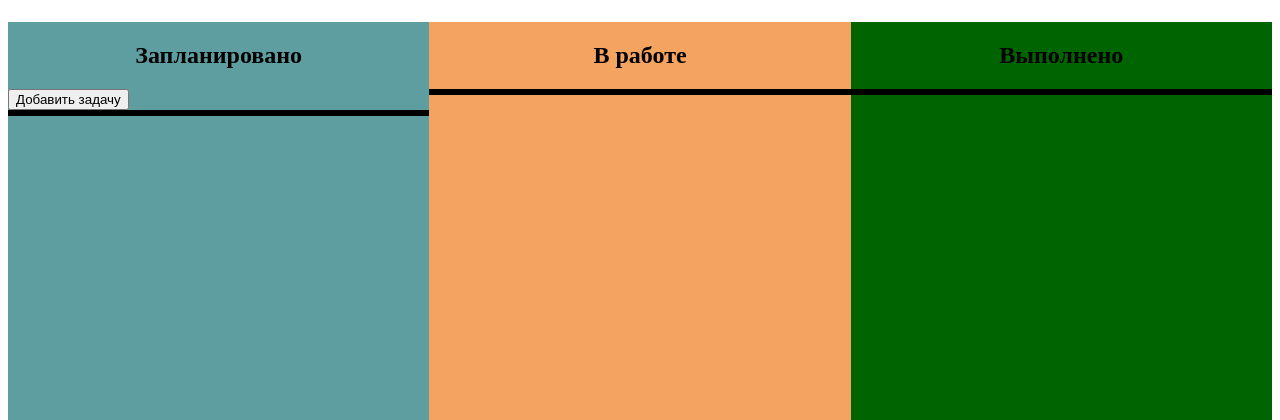
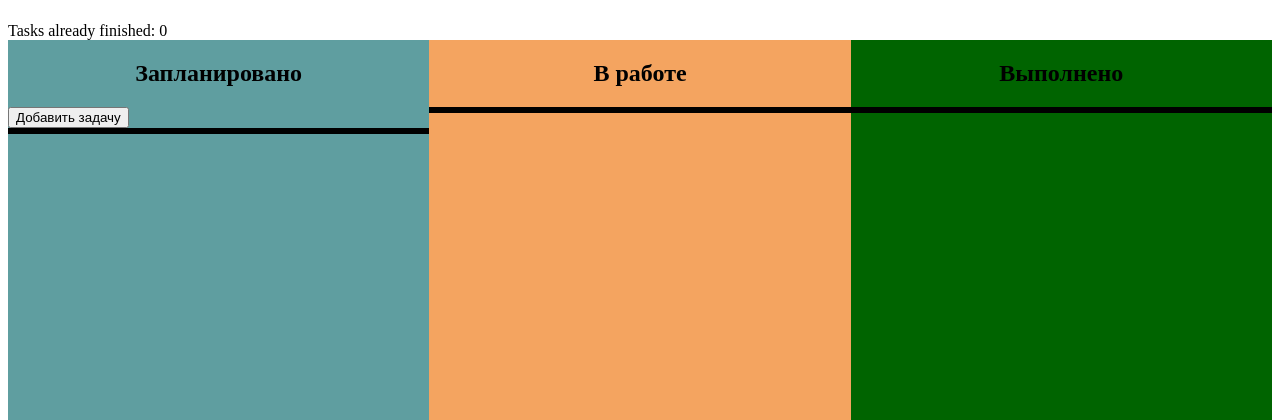
Before and after one commit to vovunku/NeverNote, a Flask app: page / in a window 1280 px wide. Shown: the part 58-478 px from the top of the page. Run offline with Flask 2, Linux system fonts and the light colour scheme.

Commit message:
done tasks statistic added

```diff
--- a/app.py
+++ b/app.py
@@ -9,10 +9,11 @@ app = Flask(__name__)
 
 task_list = []
 
+done_tasks_list = []
 
 @app.route('/', methods=['GET'])
-def hello_world():
-    return never_note.render_task_desk(task_list)
+def render_site():
+    return never_note.render_task_desk(task_list, done_tasks_list)
 
 
 @app.route('/favicon.ico')
@@ -41,6 +42,7 @@ def move_right(task_id=None):
     try:
         task_list[task_id].move_right()
     except ValueError:
+        done_tasks_list.append(task_list[task_id])
         task_list.pop(task_id)
     return redirect('/')
 
--- a/never_note.py
+++ b/never_note.py
@@ -1,9 +1,11 @@
 from flask import jsonify, render_template
 
 
-def render_task_desk(task_list):
+def render_task_desk(task_list, done_tasks_list):
     print(task_list)
     return render_template(
         "never_note.html",
-        task_list=list(enumerate(task_list))
+        task_list=list(enumerate(task_list)),
+        done_tasks=done_tasks_list,
+        done_tasks_count=len(done_tasks_list)
     )
--- a/templates/never_note.html
+++ b/templates/never_note.html
@@ -11,10 +11,11 @@
 <header>
     <h1>Список задач</h1>
 </header>
-<div class="row"></div>
+<div class="row">
+    Tasks already finished: {{ done_tasks_count }}
+</div>
 <div class="left">
     <h2>Запланировано</h2>
-
     <div id="dark_background">
         <div id="tmp_window">
             <form action="/add_task" method="post" name="targets">
@@ -47,7 +48,8 @@
         {% for task in task_list %} <!-- 0 - index, 1 - object -->
             {% if task[1].state == "todo" %}
                 <tr>
-                    <td style="background: rgb({{ task[1].compl_rgb[0] }}, {{ task[1].compl_rgb[1] }}, {{ task[1].compl_rgb[2] }})" width="20%">
+                    <td style="background: rgb({{ task[1].compl_rgb[0] }}, {{ task[1].compl_rgb[1] }}, {{ task[1].compl_rgb[2] }})"
+                        width="20%">
                         <div class="scrollable">
                             {{ task[1].name }}
                         </div>
@@ -73,7 +75,8 @@
         {% for task in task_list %} <!-- 0 - index, 1 - object -->
             {% if task[1].state == "doing" %}
                 <tr>
-                    <td width="20%">
+                    <td style="background: rgb({{ task[1].compl_rgb[0] }}, {{ task[1].compl_rgb[1] }}, {{ task[1].compl_rgb[2] }})"
+                        width="20%">
                         <div class="scrollable">
                             {{ task[1].name }}
                         </div>
@@ -99,7 +102,8 @@
         {% for task in task_list %} <!-- 0 - index, 1 - object -->
             {% if task[1].state == "done" %}
                 <tr>
-                    <td width="20%">
+                    <td style="background: rgb({{ task[1].compl_rgb[0] }}, {{ task[1].compl_rgb[1] }}, {{ task[1].compl_rgb[2] }})"
+                        width="20%">
                         <div class="scrollable">
                             {{ task[1].name }}
                         </div>
```
